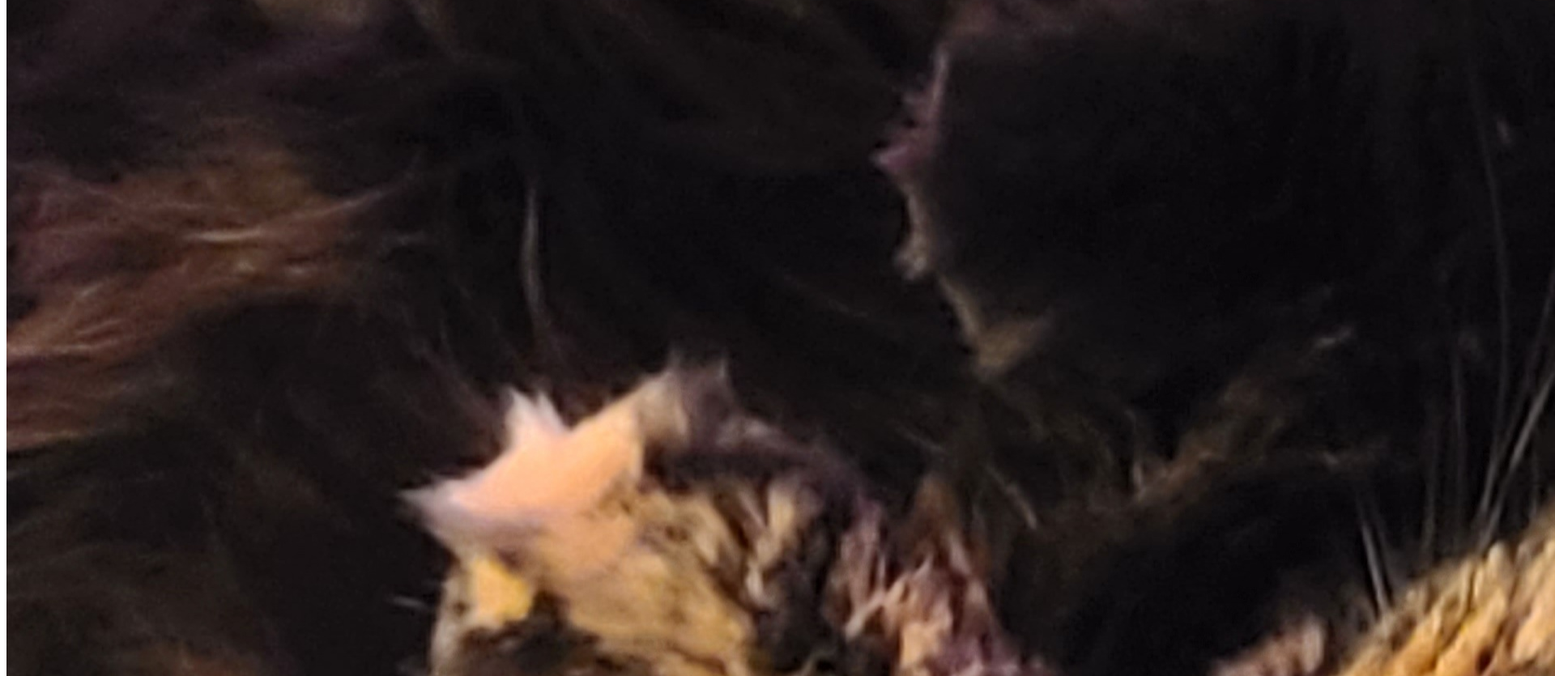
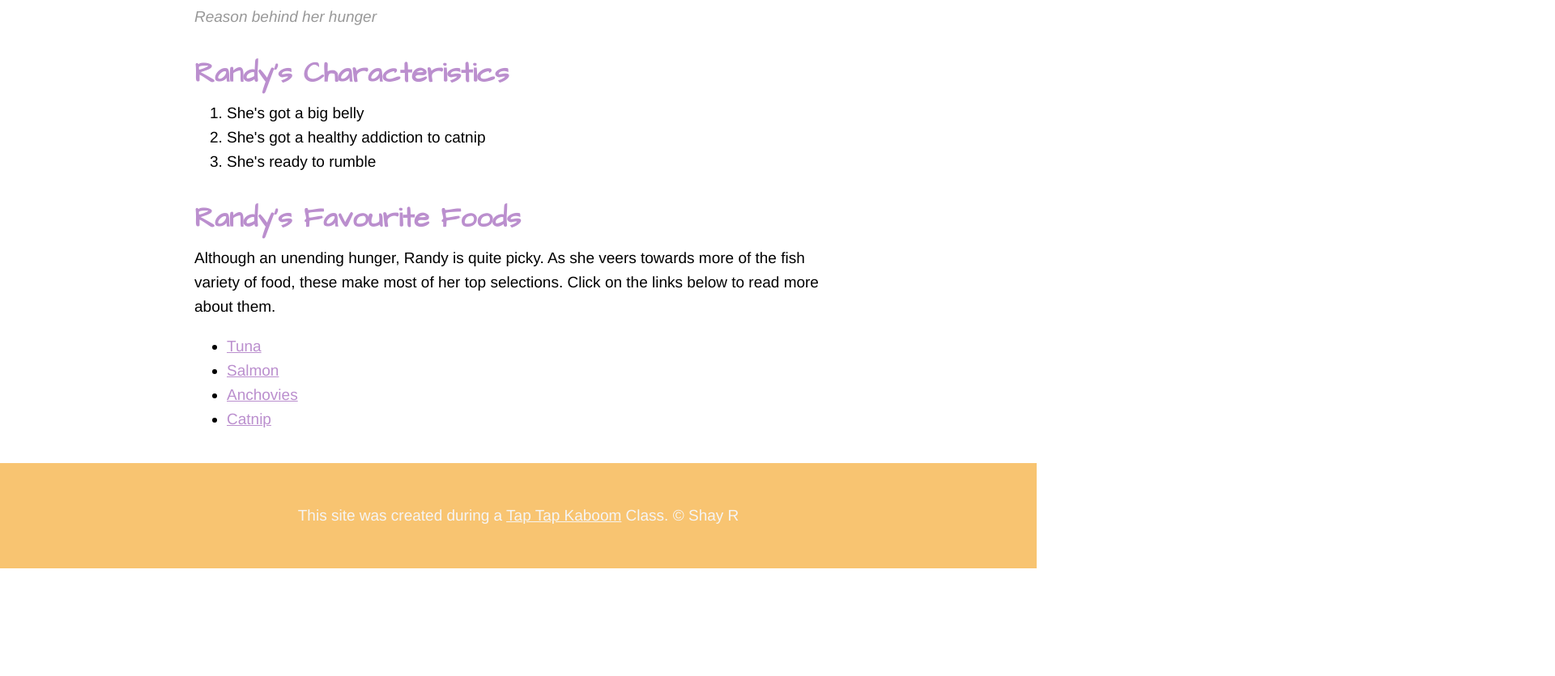
Before and after one commit to shayandcodes/Cartoon-Hero, a plain HTML site: page index.html in a window 1280 px wide. Shown: the part 1027-1862 px from the top of the page at 81% size, 1920 px wide, since content can reach past the window. After the commit the page ends 1729 px from the top, so only its background shows below. Drawn offline with Linux system fonts and the light colour scheme; a web font is replaced by a local one.

Commit message:
Wrote the CSS for Randy's website and changed some html

```diff
--- /dev/null
+++ b/css/hero.css
@@ -0,0 +1,77 @@
+body{
+	margin: 0;
+	font-family: Helvetica, Arial, sans-serif;
+	font-size: 19px;
+	line-height: 30px;
+}
+
+header{
+	background-color: #F8C471;
+	text-align: center;
+	padding-top: 50px;
+	padding-bottom: 50px;
+}
+
+h1,h2{
+	font-family: 'Architects Daughter', cursive;
+}
+
+header h1{
+	color: whitesmoke;
+	font-size: 50px;
+
+}
+
+header img{
+	border-radius: 170px;
+    width: 300px;
+    border: 15px solid #FBFCFC;
+}
+
+main{
+	max-width: 800px;
+	margin: 0 auto;
+	padding: 20px;
+}
+
+main img{
+	max-width: 100%;
+}
+
+h2{
+	font-size: 35px;
+	color: #BB8FCE;
+	margin: 40px 0 10px;
+}
+
+a{
+	color: #BB8FCE;
+}
+a:hover{
+	color: #5B2C6F;
+}
+
+footer{
+	background-color: #F8C471;
+	text-align: center;
+	color: whitesmoke;
+	padding: 50px;
+}
+
+footer p{
+	margin: 0px;
+}
+
+footer a{
+	color: whitesmoke;
+}
+
+footer a:hover{
+	opacity: .5;
+}
+
+p.caption{
+	color: #999999;
+	font-style: italic;
+	margin-top: 0px;
+}
--- a/index.html
+++ b/index.html
@@ -3,6 +3,8 @@
 <head>
 	<link rel="icon" href="img/cat-favicon.jpg">
 	<title>Randy Bobandy</title>
+	<link href="https://fonts.googleapis.com/css2?family=Architects+Daughter&family=Rubik+Beastly&display=swap" rel="stylesheet">
+	<link rel="stylesheet" type="text/css" href="css/hero.css">
 </head>
 <body>
 	<!-- Header Element -->
@@ -16,7 +18,7 @@
 		<h2>About Randy</h2>
 		<p>Randy is a absolute unit. A big fan of naps and food she doesn't let a meal time pass her by, just like her name-sake.</p>
 		<img src="img/randy-big.jpg">
-		<p>Randy and her vice</p>
+		<p class="caption">Reason behind her hunger</p>
 
 		<!-- Characteristics -->
 		<h2>Randy's Characteristics</h2>
```
